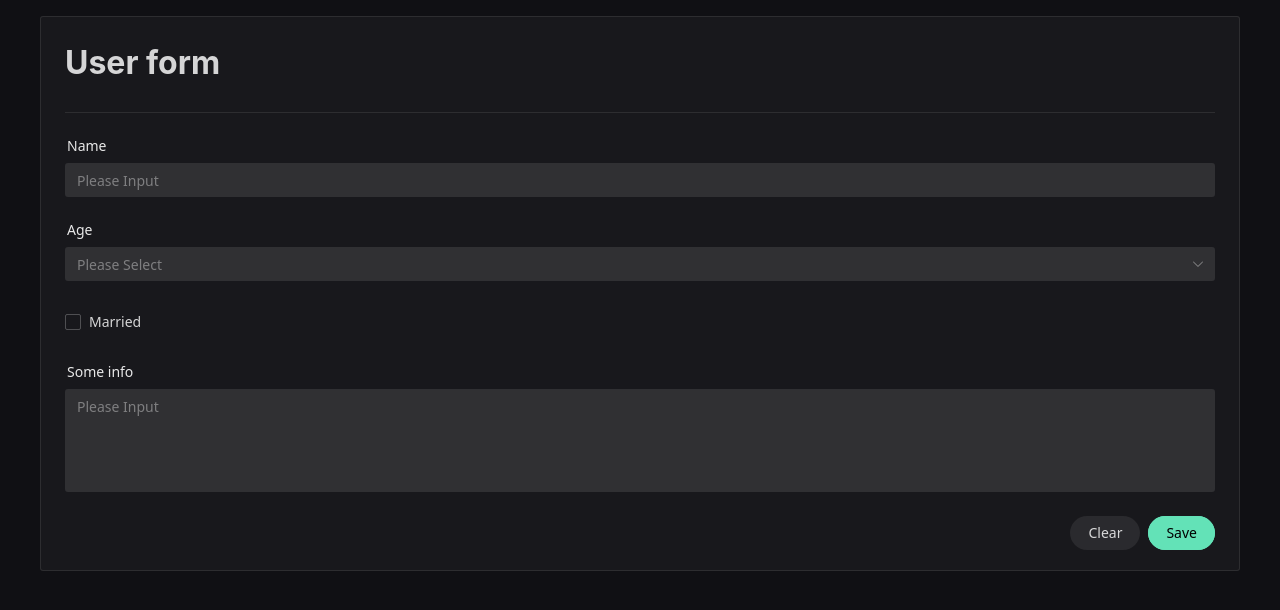
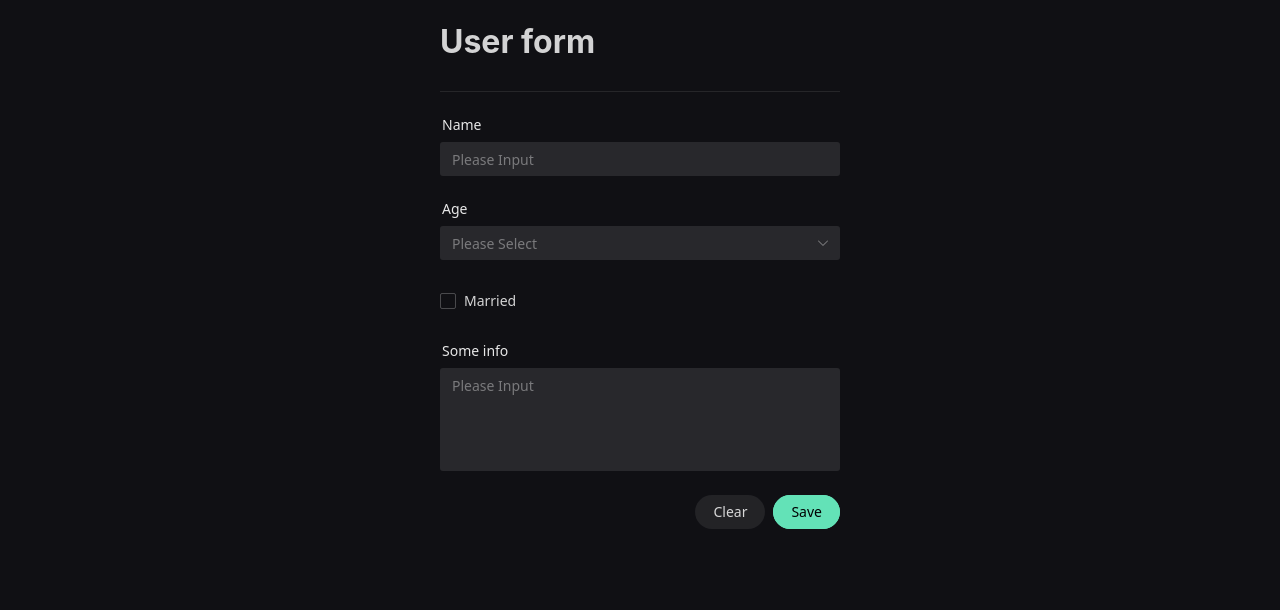
Before and after one commit to dazeGG/form-generator, a Vue app: page /user in a window 1280 px wide. Shown: the top 610 px of the page. Built offline with nearby package versions, Linux system fonts and the light colour scheme.

Commit message:
feature/ui (#4)
* page max width set to 25rem

* NCard was removed from page | title slot now can be controlled by props

* title template -> title prop

```diff
--- a/src/assets/styles/style.scss
+++ b/src/assets/styles/style.scss
@@ -15,6 +15,6 @@ body {
 
 #app {
 	padding: 1rem 0;
-	max-width: 75rem;
+	max-width: 25rem;
 	margin: 0 auto;
 }
--- a/src/components/base/Page.vue
+++ b/src/components/base/Page.vue
@@ -1,11 +1,17 @@
 <template>
-	<NCard>
-		<slot name="header"></slot>
+	<div>
+		<slot name="header">
+			<h1>{{ props.title }}</h1>
+		</slot>
 		<NDivider />
 		<slot></slot>
-	</NCard>
+	</div>
 </template>
 
 <script setup lang="ts">
-import { NCard, NDivider } from 'naive-ui'
+import { NDivider } from 'naive-ui'
+
+const props = defineProps<{
+	title?: string
+}>()
 </script>
--- a/src/views/Home.vue
+++ b/src/views/Home.vue
@@ -1,9 +1,5 @@
 <template>
-	<Page>
-		<template #header>
-			<h1>Home page</h1>
-		</template>
-		<template #default>
+	<Page title="Home page">
 		<h4>Some forms</h4>
 		<div class="flex mt-2">
 			<NButton
@@ -16,7 +12,6 @@
 				{{ formLink.text }}
 			</NButton>
 		</div>
-		</template>
 	</Page>
 </template>
 
--- a/src/views/User.vue
+++ b/src/views/User.vue
@@ -1,11 +1,6 @@
 <template>
-	<Page>
-		<template #header>
-			<h1>User form</h1>
-		</template>
-		<template #default>
-			<UserInfoForm />
-		</template>
+	<Page title="User form">
+		<UserInfoForm />
 	</Page>
 </template>
 
```
Lines whose indentation alone changed are shown as unchanged.
